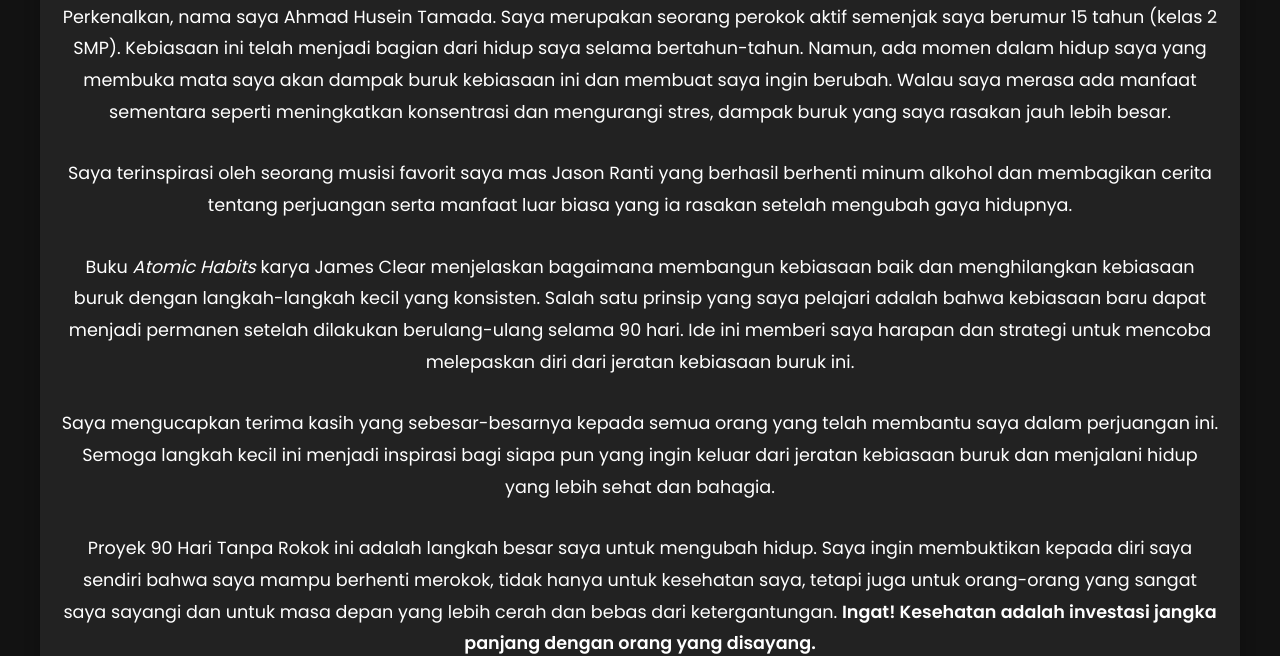
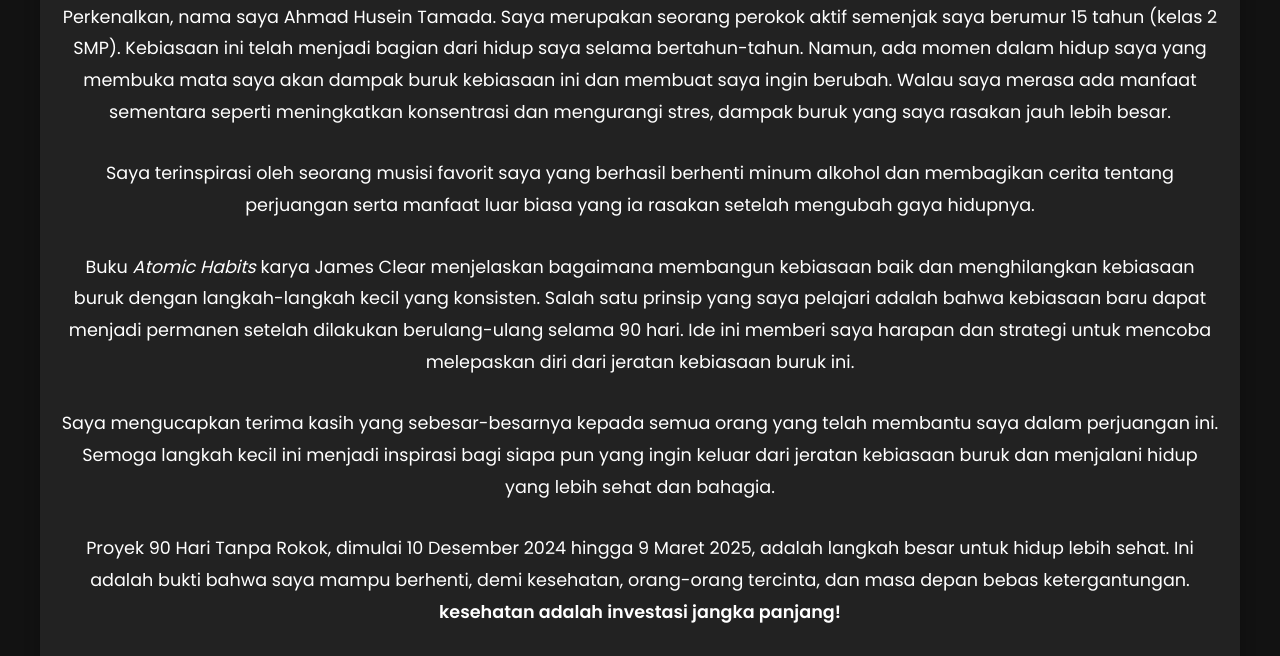
Before and after one commit to huseintamada/tanpa-rokok, a plain HTML site: page index.html in a window 1280 px wide. Shown: the part 280-936 px from the top of the page. Drawn offline with Linux system fonts and the light colour scheme.

Commit message:
Update index.html

```diff
--- a/index.html
+++ b/index.html
@@ -29,7 +29,7 @@
             Perkenalkan, nama saya Ahmad Husein Tamada. Saya merupakan seorang perokok aktif semenjak saya berumur 15 tahun (kelas 2 SMP). Kebiasaan ini telah menjadi bagian dari hidup saya selama bertahun-tahun. Namun, ada momen dalam hidup saya yang membuka mata saya akan dampak buruk kebiasaan ini dan membuat saya ingin berubah. Walau saya merasa ada manfaat sementara seperti meningkatkan konsentrasi dan mengurangi stres, dampak buruk yang saya rasakan jauh lebih besar.
         </p>
         <p>
-            Saya terinspirasi oleh seorang musisi favorit saya mas Jason Ranti yang berhasil berhenti minum alkohol dan membagikan cerita tentang perjuangan serta manfaat luar biasa yang ia rasakan setelah mengubah gaya hidupnya.
+            Saya terinspirasi oleh seorang musisi favorit saya yang berhasil berhenti minum alkohol dan membagikan cerita tentang perjuangan serta manfaat luar biasa yang ia rasakan setelah mengubah gaya hidupnya.
         </p>
         <p>
             Buku <em>Atomic Habits</em> karya James Clear menjelaskan bagaimana membangun kebiasaan baik dan menghilangkan kebiasaan buruk dengan langkah-langkah kecil yang konsisten. Salah satu prinsip yang saya pelajari adalah bahwa kebiasaan baru dapat menjadi permanen setelah dilakukan berulang-ulang selama 90 hari. Ide ini memberi saya harapan dan strategi untuk mencoba melepaskan diri dari jeratan kebiasaan buruk ini.
@@ -38,8 +38,7 @@
             Saya mengucapkan terima kasih yang sebesar-besarnya kepada semua orang yang telah membantu saya dalam perjuangan ini. Semoga langkah kecil ini menjadi inspirasi bagi siapa pun yang ingin keluar dari jeratan kebiasaan buruk dan menjalani hidup yang lebih sehat dan bahagia.
         </p>
         <p>
-            Proyek 90 Hari Tanpa Rokok ini adalah langkah besar saya untuk mengubah hidup. Saya ingin membuktikan kepada diri saya sendiri bahwa saya mampu berhenti merokok, tidak hanya untuk kesehatan saya, tetapi juga untuk orang-orang yang sangat saya sayangi dan untuk masa depan yang lebih cerah dan bebas dari ketergantungan. <strong>Ingat! Kesehatan adalah investasi jangka panjang dengan orang yang disayang.</strong>
-        </p>
+            Proyek 90 Hari Tanpa Rokok, dimulai 10 Desember 2024 hingga 9 Maret 2025, adalah langkah besar untuk hidup lebih sehat. Ini adalah bukti bahwa saya mampu berhenti, demi kesehatan, orang-orang tercinta, dan masa depan bebas ketergantungan. <strong> kesehatan adalah investasi jangka panjang!</strong></p>
 
         <div class="image-container">
             <img src="gambar/depan.jpg" width="300" height="250" alt="Berhenti Merokok" />
```
